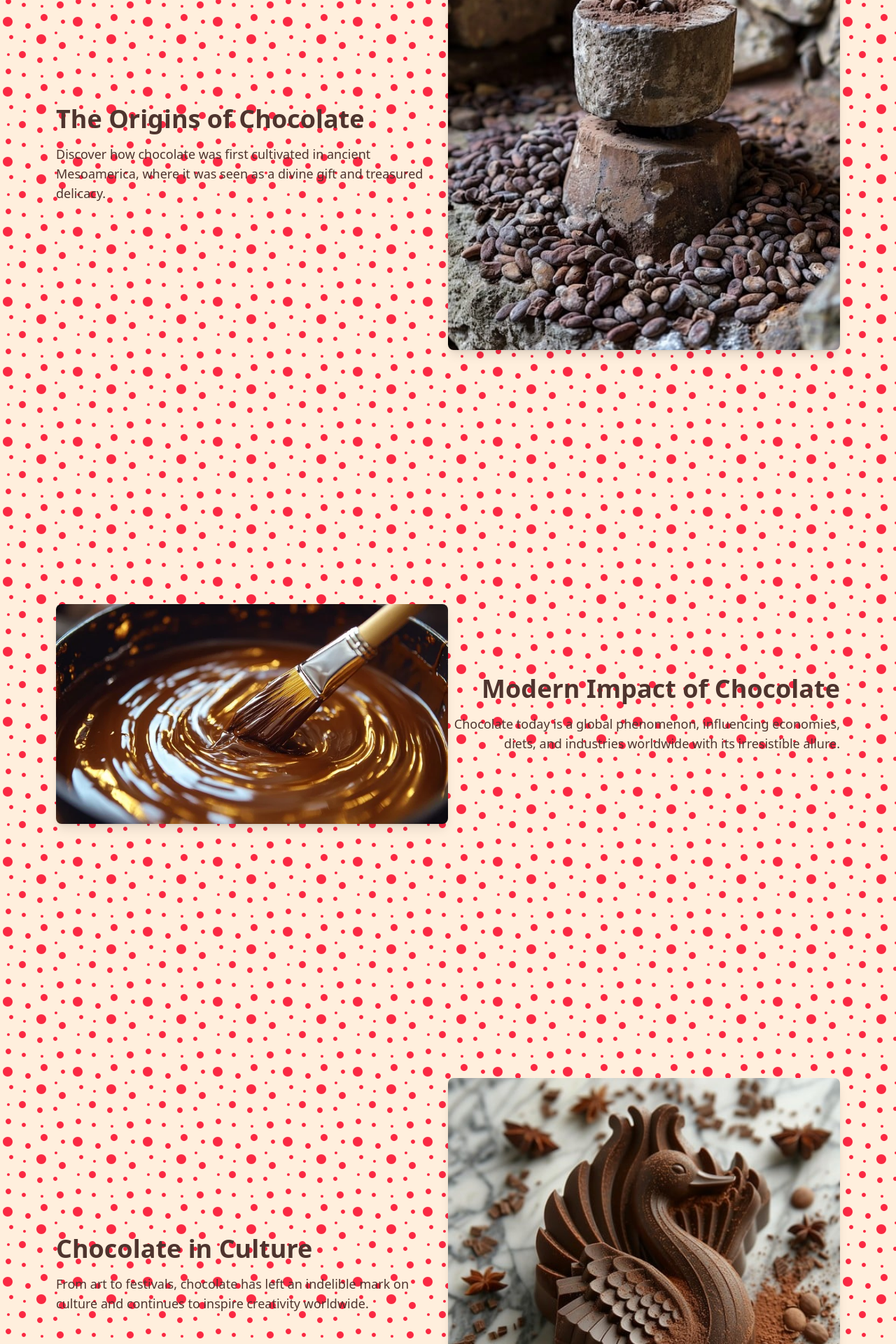
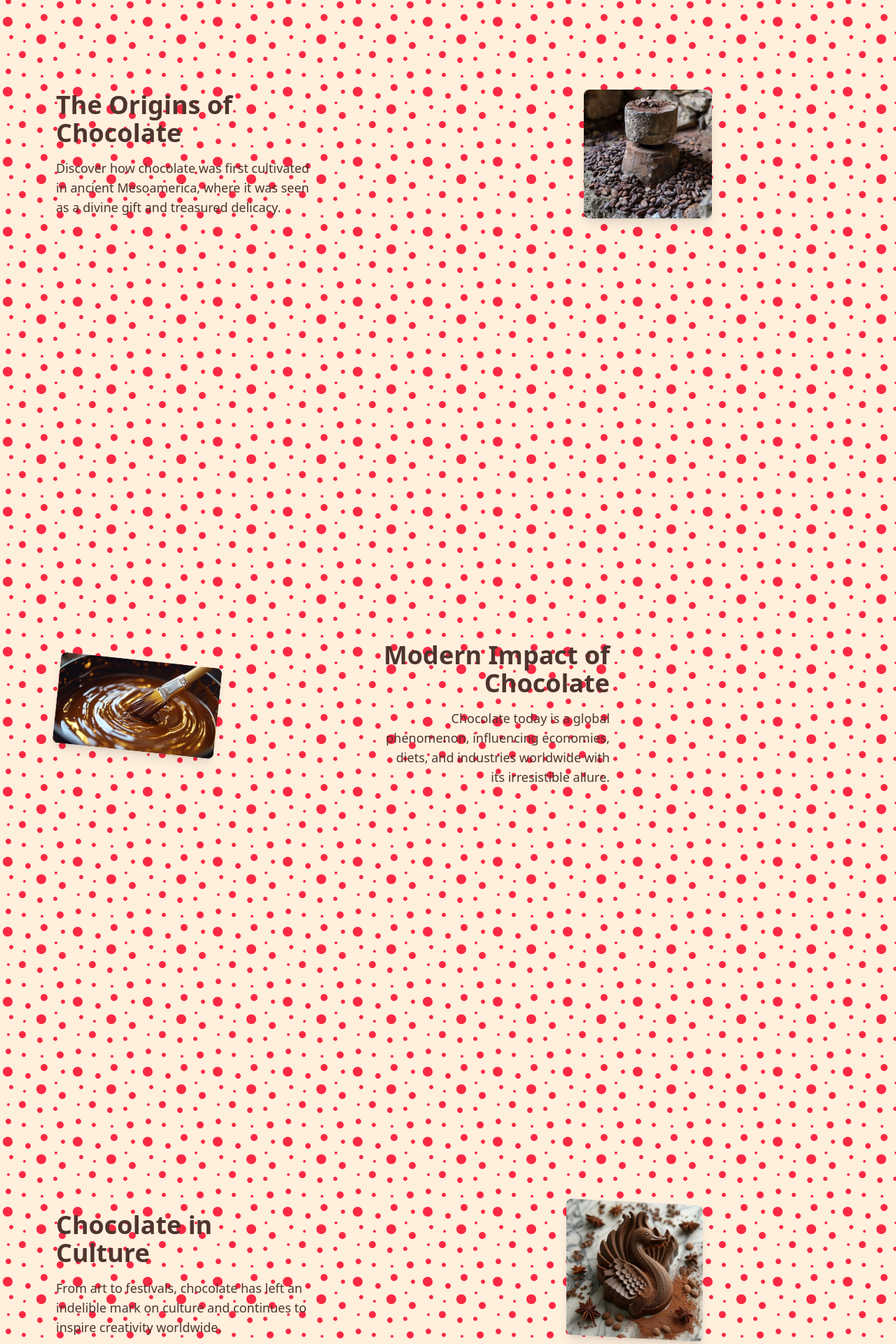
Before and after one commit to tipsydango/chocoinfoweb, a React (Vite) app in the folder choco-history/: page / in a window 1280 px wide. Shown: the part 580-2500 px from the top of the page at 70% size. Built offline with nearby package versions, Linux system fonts and the light colour scheme.

Commit message:
added animations

```diff
--- a/choco-history/package.json
+++ b/choco-history/package.json
@@ -11,7 +11,8 @@
   },
   "dependencies": {
     "react": "^18.3.1",
-    "react-dom": "^18.3.1"
+    "react-dom": "^18.3.1",
+    "react-intersection-observer": "^9.13.1"
   },
   "devDependencies": {
     "@eslint/js": "^9.13.0",
--- a/choco-history/src/Hero.jsx
+++ b/choco-history/src/Hero.jsx
@@ -1,115 +1,127 @@
 import React from "react";
+import { useInView } from "react-intersection-observer";
 import cocoGradingProcess from "./assets/choco-grind.jpg";
 import meltingChocolateSwirl from "./assets/choco-swirl.webp";
 import chocolateSwanSculpture from "./assets/choco-swan.jpg";
 import contemporaryChocolateInnovations from "./assets/choco-ball.jpg";
 import "./assets/animista.css";
 
+const Section = ({ children, animationClass }) => {
+  const { ref, inView } = useInView({
+    triggerOnce: true,
+    threshold: 0.4, // Animation triggers when 20% of the section is visible
+  });
+
+  return (
+    <div
+      ref={ref}
+      className={`transition-transform duration-700 ease-out ${
+        inView ? animationClass : "opacity-0 translate-y-20"
+      }`}
+    >
+      {children}
+    </div>
+  );
+};
+
 const Hero = () => {
   return (
     <div className="w-full bg-[#ffefdd] bg-[url('./assets/bubbles.svg')] bg-repeat">
       {/* Origins of Chocolate */}
-      <section
-        id="origins"
-        className="h-screen flex flex-col md:flex-row items-center justify-between px-6 md:px-20"
-      >
-        {/* Text */}
-        <div className="w-full md:w-1/2 text-left animate-fade-in">
-          <h2 className="text-4xl font-bold text-[#4E342E] mb-4">The Origins of Chocolate</h2>
+      <section className="h-screen flex flex-col md:flex-row items-center justify-between px-6 md:px-20">
+        <Section animationClass="opacity-100 translate-y-0">
+          <div className="w-full md:w-1/2 text-left">
+            <h2 className="text-4xl font-bold text-[#4E342E] mb-4">
+              The Origins of Chocolate
+            </h2>
             <p className="text-lg text-[#4E342E]">
-            Discover how chocolate was first cultivated in ancient Mesoamerica, where it was seen as
-            a divine gift and treasured delicacy.
+              Discover how chocolate was first cultivated in ancient
+              Mesoamerica, where it was seen as a divine gift and treasured
+              delicacy.
             </p>
           </div>
-        {/* Image */}
-        <div
-          className="w-full md:w-1/2 animate-fade-in"
-          style={{ animationDuration: "1s" }}
-        >
+        </Section>
+        <Section animationClass="opacity-100 translate-y-0">
+          <div className="w-full md:w-1/2">
             <img
               src={cocoGradingProcess}
               alt="Coco Grading Process"
               className="w-full h-auto object-cover rounded-lg shadow-lg"
             />
           </div>
+        </Section>
       </section>
 
       {/* Modern Impact of Chocolate */}
-      <section
-        id="modern-impact"
-        className="h-screen flex flex-col md:flex-row-reverse items-center justify-between px-6 md:px-20"
-      >
-        {/* Text */}
-        <div className="w-full md:w-1/2 text-right animate-fade-in">
-          <h2 className="text-4xl font-bold text-[#4E342E] mb-4">Modern Impact of Chocolate</h2>
+      <section className="h-screen flex flex-col md:flex-row-reverse items-center justify-between px-6 md:px-20">
+        <Section animationClass="opacity-100 translate-y-0">
+          <div className="w-full md:w-1/2 text-right">
+            <h2 className="text-4xl font-bold text-[#4E342E] mb-4">
+              Modern Impact of Chocolate
+            </h2>
             <p className="text-lg text-[#4E342E]">
-            Chocolate today is a global phenomenon, influencing economies, diets, and industries
-            worldwide with its irresistible allure.
+              Chocolate today is a global phenomenon, influencing economies,
+              diets, and industries worldwide with its irresistible allure.
             </p>
           </div>
-        {/* Image */}
-        <div
-          className="w-full md:w-1/2 animate-swirl-in-bck"
-          style={{ animationDuration: "1s" }}
-        >
+        </Section>
+        <Section animationClass="opacity-100 translate-y-0 rotate-6">
+          <div className="w-full md:w-1/2">
             <img
               src={meltingChocolateSwirl}
               alt="Melting Chocolate Swirl"
               className="w-full h-auto object-cover rounded-lg shadow-lg"
             />
           </div>
+        </Section>
       </section>
 
       {/* Chocolate in Culture */}
-      <section
-        id="culture"
-        className="h-screen flex flex-col md:flex-row items-center justify-between px-6 md:px-20"
-      >
-        {/* Text */}
-        <div className="w-full md:w-1/2 text-left animate-fade-in">
-          <h2 className="text-4xl font-bold text-[#4E342E] mb-4">Chocolate in Culture</h2>
+      <section className="h-screen flex flex-col md:flex-row items-center justify-between px-6 md:px-20">
+        <Section animationClass="opacity-100 translate-y-0">
+          <div className="w-full md:w-1/2 text-left">
+            <h2 className="text-4xl font-bold text-[#4E342E] mb-4">
+              Chocolate in Culture
+            </h2>
             <p className="text-lg text-[#4E342E]">
-            From art to festivals, chocolate has left an indelible mark on culture and continues to
-            inspire creativity worldwide.
+              From art to festivals, chocolate has left an indelible mark on
+              culture and continues to inspire creativity worldwide.
             </p>
           </div>
-        {/* Image */}
-        <div
-          className="w-full md:w-1/2 animate-slit-in-diagonal-1"
-          style={{ animationDuration: "1s" }}
-        >
+        </Section>
+        <Section animationClass="opacity-100 translate-y-0 skew-y-3">
+          <div className="w-full md:w-1/2">
             <img
               src={chocolateSwanSculpture}
               alt="Chocolate Swan Sculpture"
               className="w-full h-auto object-cover rounded-lg shadow-lg"
             />
           </div>
+        </Section>
       </section>
 
       {/* Contemporary Chocolate Innovations */}
-      <section
-        id="innovations"
-        className="h-screen flex flex-col md:flex-row-reverse items-center justify-between px-6 md:px-20"
-      >
-        {/* Text */}
-        <div className="w-full md:w-1/2 text-right animate-fade-in">
-          <h2 className="text-4xl font-bold text-[#4E342E] mb-4">Contemporary Chocolate Innovations</h2>
+      <section className="h-screen flex flex-col md:flex-row-reverse items-center justify-between px-6 md:px-20">
+        <Section animationClass="opacity-100 translate-y-0">
+          <div className="w-full md:w-1/2 text-right">
+            <h2 className="text-4xl font-bold text-[#4E342E] mb-4">
+              Contemporary Chocolate Innovations
+            </h2>
             <p className="text-lg text-[#4E342E]">
-            Explore cutting-edge chocolate creations, from sculptural designs to sustainable and
-            novel confections.
+              Explore cutting-edge chocolate creations, from sculptural designs
+              to sustainable and novel confections.
             </p>
           </div>
-        {/* Image */}
-        <div
-          className="w-full md:w-1/2 animate-tilt-in-fwd-br"
-          style={{ animationDuration: "1s" }}
-        >
+        </Section>
+        <Section animationClass="opacity-100 translate-y-0 scale-110">
+          <div className="w-full md:w-1/2">
             <img
               src={contemporaryChocolateInnovations}
               alt="Contemporary Chocolate Innovations"
               className="w-full h-auto object-cover rounded-lg shadow-lg"
             />
           </div>
+        </Section>
       </section>
     </div>
   );
```
Also changed, not shown: 1 other file (tests, documents, lock files or other folders). Lines whose indentation alone changed are shown as unchanged.
